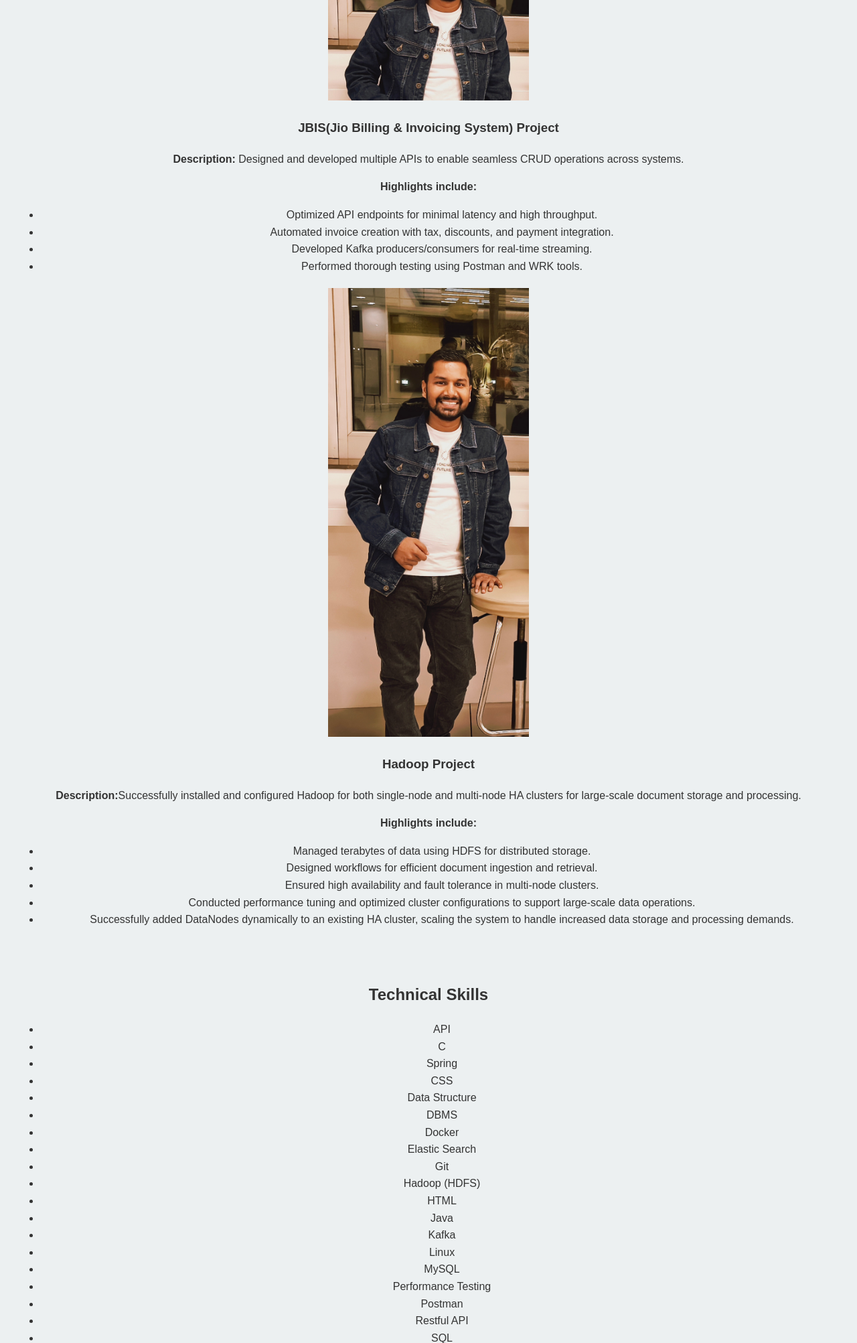
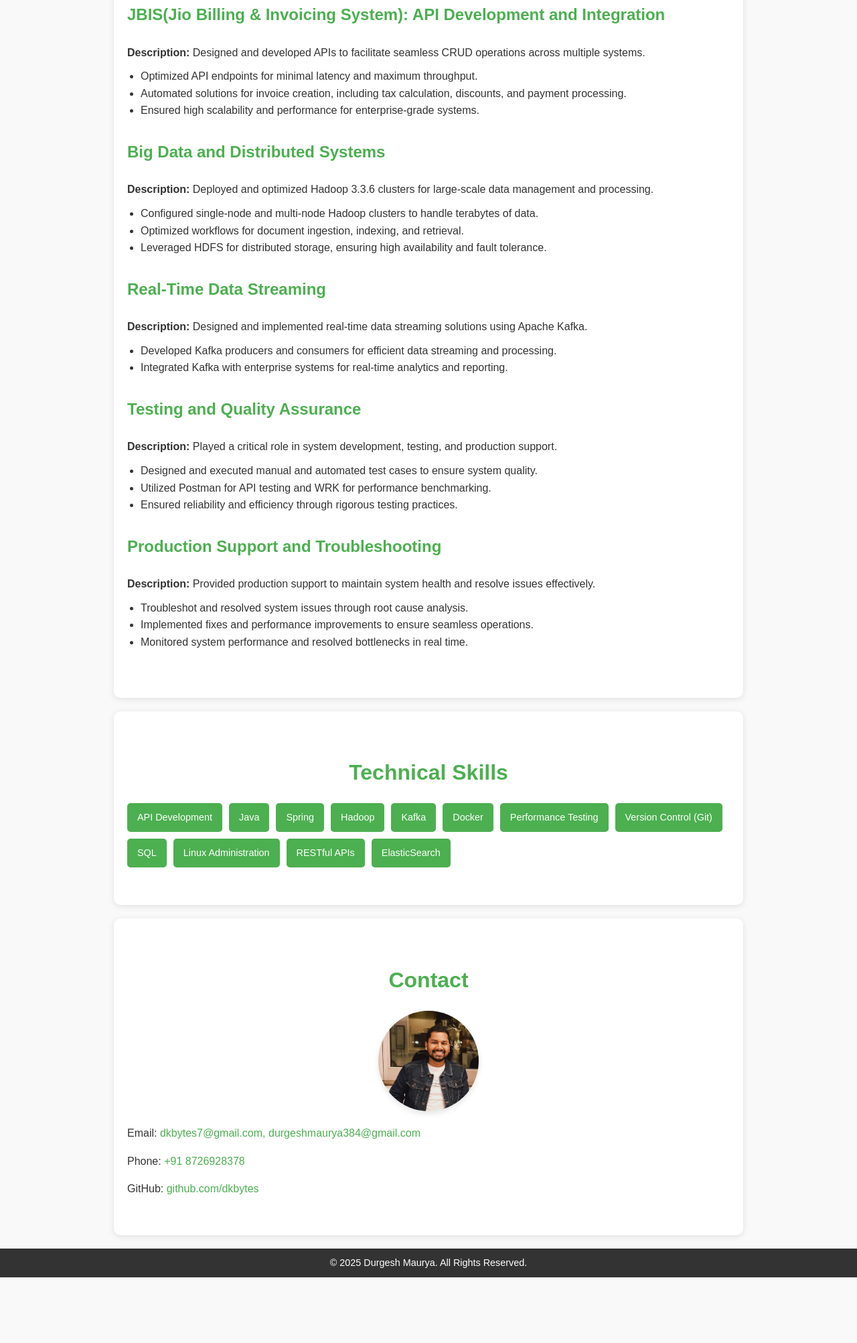
Before and after one commit to dkbytes/DurgeshPortfolio, a plain HTML site: page index.html in a window 1280 px wide. Shown: the part 795-2800 px from the top of the page at 67% size. After the commit the page ends 2702 px from the top, so only its background shows below. Drawn offline with Linux system fonts and the light colour scheme.

Commit message:
Add files via upload

```diff
--- a/index.html
+++ b/index.html
@@ -5,7 +5,6 @@
     <meta name="viewport" content="width=device-width, initial-scale=1.0">
     <title>Portfolio - Durgesh Maurya</title>
     <link rel="stylesheet" href="styles.css">
-
 </head>
 <body>
     <header>
@@ -16,92 +15,106 @@
     <nav>
         <ul>
             <li><a href="#about">About</a></li>
-            <li><a href="#portfolio">Portfolio</a></li>
+            <li><a href="#projects">Projects</a></li>
             <li><a href="#contact">Contact</a></li>
             <li><a href="#technical-skills">Technical Skills</a></li>
+            <li><a href="resume.pdf" download="Durgesh_Resume.pdf">Download Resume</a></li>
         </ul>
     </nav>
 
     <section id="about">
         <h2>About Me</h2>
+        <div class="about">
             <p>Hello! I’m Durgesh Maurya, a passionate and results-driven software engineer specializing in enterprise systems and API development.
-		I am a skilled and results-driven professional with extensive experience in designing,
-		developing, and optimizing enterprise systems and APIs. My expertise lies in implementing CRUD operations across
-		scalable architectures while leveraging technologies like Hadoop and Kafka for efficient data management and real-time processing.
-		<p><strong>I am skilled at:</strong></p>
-        </p>
+            I have extensive experience designing, developing, and optimizing enterprise systems and APIs. My expertise includes implementing CRUD operations across
+            scalable architectures while leveraging technologies like Hadoop and Kafka for efficient data management and real-time processing.</p>
+
+            <p><strong>Skills:</strong></p>
             <ul>
                 <li>Implementing CRUD operations across distributed systems.</li>
-            <li>Working with technologies like Hadoop and Kafka for efficient data management.</li>
+                <li>Efficient use of Hadoop and Kafka for data management and processing.</li>
                 <li>Optimizing workflows for high-performance, real-time data processing.</li>
             </ul>
+        </div>
     </section>
 
-    <section id="portfolio">
-        <h2>Portfolio</h2>
+    <section id="projects">
+        <h2>Projects</h2>
 
         <div class="project">
-            <img src="project1.jpg" alt="JBIS Project">
-            <h3>JBIS(Jio Billing & Invoicing System) Project</h3>
-            <p><strong>Description:</strong> Designed and developed multiple APIs to enable seamless CRUD operations across systems.
-			<p><strong>Highlights include:</strong></p>
-
+            <h3>JBIS(Jio Billing & Invoicing System): API Development and Integration</h3>
+            <p><strong>Description:</strong> Designed and developed APIs to facilitate seamless CRUD operations across multiple systems.</p>
             <ul>
-                    <li>Optimized API endpoints for minimal latency and high throughput.</li>
-                    <li>Automated invoice creation with tax, discounts, and payment integration.</li>
-                    <li>Developed Kafka producers/consumers for real-time streaming.</li>
-                    <li>Performed thorough testing using Postman and WRK tools.</li>
+                <li>Optimized API endpoints for minimal latency and maximum throughput.</li>
+                <li>Automated solutions for invoice creation, including tax calculation, discounts, and payment processing.</li>
+                <li>Ensured high scalability and performance for enterprise-grade systems.</li>
             </ul>
-            </p>
         </div>
 
         <div class="project">
-            <img src="project2.jpg" alt="Hadoop Project">
-            <h3>Hadoop Project</h3>
-            <p><strong>Description:</strong>Successfully installed and configured Hadoop for both single-node and multi-node HA clusters for large-scale document storage and processing.
-			<p><strong>Highlights include:</strong></p>
+            <h3>Big Data and Distributed Systems</h3>
+            <p><strong>Description:</strong> Deployed and optimized Hadoop 3.3.6 clusters for large-scale data management and processing.</p>
             <ul>
-                    <li>Managed terabytes of data using HDFS for distributed storage.</li>
-                    <li>Designed workflows for efficient document ingestion and retrieval.</li>
-                    <li>Ensured high availability and fault tolerance in multi-node clusters.</li>
-					 <li>Conducted performance tuning and optimized cluster configurations to support large-scale data operations.</li>
-					 <li>Successfully added DataNodes dynamically to an existing HA cluster, scaling the system to handle increased data storage and processing demands.</li>
+                <li>Configured single-node and multi-node Hadoop clusters to handle terabytes of data.</li>
+                <li>Optimized workflows for document ingestion, indexing, and retrieval.</li>
+                <li>Leveraged HDFS for distributed storage, ensuring high availability and fault tolerance.</li>
+            </ul>
+        </div>
 
+        <div class="project">
+            <h3>Real-Time Data Streaming</h3>
+            <p><strong>Description:</strong> Designed and implemented real-time data streaming solutions using Apache Kafka.</p>
+            <ul>
+                <li>Developed Kafka producers and consumers for efficient data streaming and processing.</li>
+                <li>Integrated Kafka with enterprise systems for real-time analytics and reporting.</li>
             </ul>
-            </p>
+        </div>
+
+        <div class="project">
+            <h3>Testing and Quality Assurance</h3>
+            <p><strong>Description:</strong> Played a critical role in system development, testing, and production support.</p>
+            <ul>
+                <li>Designed and executed manual and automated test cases to ensure system quality.</li>
+                <li>Utilized Postman for API testing and WRK for performance benchmarking.</li>
+                <li>Ensured reliability and efficiency through rigorous testing practices.</li>
+            </ul>
+        </div>
+
+        <div class="project">
+            <h3>Production Support and Troubleshooting</h3>
+            <p><strong>Description:</strong> Provided production support to maintain system health and resolve issues effectively.</p>
+            <ul>
+                <li>Troubleshot and resolved system issues through root cause analysis.</li>
+                <li>Implemented fixes and performance improvements to ensure seamless operations.</li>
+                <li>Monitored system performance and resolved bottlenecks in real time.</li>
+            </ul>
         </div>
     </section>
 
     <section id="technical-skills">
         <h2>Technical Skills</h2>
         <ul>
-            <li>API</li>
-            <li>C</li>
+            <li>API Development</li>
+            <li>Java</li>
             <li>Spring</li>
-            <li>CSS</li>
-            <li>Data Structure</li>
-            <li>DBMS</li>
+            <li>Hadoop</li>
+            <li>Kafka</li>
             <li>Docker</li>
-            <li>Elastic Search</li>
-            <li>Git</li>
-            <li>Hadoop (HDFS)</li>
-            <li>HTML</li>
-            <li>Java</li>
-            <li>Kafka</li>
-            <li>Linux</li>
-            <li>MySQL</li>
             <li>Performance Testing</li>
-            <li>Postman</li>
-            <li>Restful API</li>
+            <li>Version Control (Git)</li>
             <li>SQL</li>
+            <li>Linux Administration</li>
+            <li>RESTful APIs</li>
+            <li>ElasticSearch</li>
         </ul>
     </section>
 
     <section id="contact">
         <h2>Contact</h2>
-        <p>Email: <a href="mailto:dkbytes7@gmail.com / durgeshmaurya384@gmail.com">dkbytes7@gmail.com / durgeshmaurya384@gmail.com</a></p>
-
+        <img src="project1.jpg" alt="contact" class="contact-img">
+        <p>Email: <a href="mailto:dkbytes7@gmail.com, durgeshmaurya384@gmail.com">dkbytes7@gmail.com, durgeshmaurya384@gmail.com</a></p>
         <p>Phone: <a href="tel:+918726928378">+91 8726928378</a></p>
+		 <p>GitHub: <a href="https://github.com/dkbytes" target="_blank">github.com/dkbytes</a></p>
     </section>
 
     <footer>
--- a/script.js
+++ b/script.js
@@ -1,4 +1,24 @@
-// Simple alert for portfolio interactivity
 document.addEventListener('DOMContentLoaded', function() {
+    // Welcome alert
     alert('Welcome to Durgesh Maurya\'s Portfolio!');
+
+    // Example of adding interactive behavior (e.g., changing background color on click)
+    document.body.addEventListener('click', function() {
+        document.body.style.backgroundColor = '#e0f7fa'; // Light turquoise background color
+    });
+
+    // Example: Implementing a simple scroll indicator
+    const sections = document.querySelectorAll('section');
+    window.addEventListener('scroll', function() {
+        sections.forEach(section => {
+            const top = section.offsetTop - 50;
+            const bottom = top + section.offsetHeight;
+            const scrollY = window.scrollY;
+            if (scrollY >= top && scrollY < bottom) {
+                section.classList.add('active');
+            } else {
+                section.classList.remove('active');
+            }
+        });
+    });
 });
--- a/styles.css
+++ b/styles.css
@@ -1,63 +1,172 @@
-/* Base styles */
+/* styles.css */
+
+/* General Styles */
 body {
-    font-family: Arial, sans-serif;
+    font-family: 'Arial', sans-serif;
+    line-height: 1.6;
+    color: #333;
     margin: 0;
     padding: 0;
-    line-height: 1.6;
-    background-color: #f4f4f9;
-    color: #333;
+    background: #f9f9f9;
 }
 
 header {
-    background: #2c3e50;
+    background: #4CAF50;
     color: white;
     padding: 20px 0;
     text-align: center;
+    box-shadow: 0 2px 5px rgba(0, 0, 0, 0.1);
+}
+
+header h1 {
+    font-size: 2.5rem;
+    margin: 0;
+}
+
+header p {
+    font-size: 1.2rem;
+    margin: 5px 0 0;
+}
+
+/* Navigation Styles */
+nav {
+    background: #333;
+    padding: 10px 0;
 }
 
 nav ul {
-    background: #34495e;
-    color: white;
+    list-style: none;
     display: flex;
     justify-content: center;
     padding: 0;
     margin: 0;
-    list-style: none;
 }
 
 nav ul li {
-    margin: 0 10px;
+    margin: 0 15px;
 }
 
 nav ul li a {
     color: white;
     text-decoration: none;
-    padding: 10px 15px;
+    font-size: 1rem;
+    transition: color 0.3s;
 }
 
 nav ul li a:hover {
-    background: #7f8c8d;
+    color: #4CAF50;
 }
 
+/* Section Styles */
 section {
-    padding: 20px;
-    text-align: center;
-    background-color: #ecf0f1;
+    padding: 40px 20px;
+    margin: 20px auto;
+    max-width: 900px;
+    background: white;
+    box-shadow: 0 2px 10px rgba(0, 0, 0, 0.1);
+    border-radius: 10px;
 }
 
-#portfolio .project {
-    margin: 20px 0;
+section h2 {
+    font-size: 2rem;
+    margin-bottom: 20px;
+    text-align: center;
+    color: #4CAF50;
 }
 
-#portfolio .project img {
-    width: 100%;
-    max-width: 300px;
-    height: auto;
+/* About Section */
+.about p {
+    margin: 10px 0;
+    font-size: 1.1rem;
 }
 
+.about ul {
+    margin-top: 10px;
+    padding-left: 20px;
+    list-style-type: disc;
+}
+
+/* Projects Section */
+.project {
+    margin-bottom: 30px;
+}
+
+.project h3 {
+    font-size: 1.5rem;
+    color: #4CAF50;
+}
+
+.project p {
+    font-size: 1rem;
+    margin: 10px 0;
+}
+
+.project ul {
+    margin: 10px 0 0;
+    padding-left: 20px;
+    list-style-type: disc;
+}
+
+/* Skills Section */
+#technical-skills ul {
+    display: flex;
+    flex-wrap: wrap;
+    gap: 10px;
+    padding: 0;
+    list-style: none;
+}
+
+#technical-skills ul li {
+    background: #4CAF50;
+    color: white;
+    padding: 10px 15px;
+    border-radius: 5px;
+    font-size: 0.9rem;
+}
+
+/* Contact Section */
+.contact-img {
+    width: 100%;
+    max-width: 200px;
+    margin: 20px auto;
+    display: block;
+    border-radius: 50%;
+}
+
+a {
+    color: #4CAF50;
+    text-decoration: none;
+    transition: color 0.3s;
+}
+
+a:hover {
+    color: #2E7D32;
+}
+
+/* Footer */
 footer {
-    background: #2c3e50;
-    color: white;
     text-align: center;
     padding: 10px 0;
+    background: #333;
+    color: white;
+    font-size: 0.9rem;
 }
+
+footer p {
+    margin: 0;
+}
+
+.active {
+    border-left: 4px solid #4CAF50; /* Green border to highlight the active section */
+    padding-left: 10px;
+}
+.contact-img {
+    width: 150px; /* Small size for a professional look */
+    height: 150px;
+    border-radius: 50%; /* Ensures the image is circular */
+    object-fit: cover; /* Avoids distortion */
+    box-shadow: 0 4px 8px rgba(0, 0, 0, 0.1); /* Adds subtle shadow */
+    border: 3px solid var(--primary-color); /* Highlight with primary color border */
+    display: block;
+    margin: 20px auto; /* Centers the image */
+}
```
Also changed, not shown: 1 other file. Lines whose indentation alone changed are shown as unchanged.
